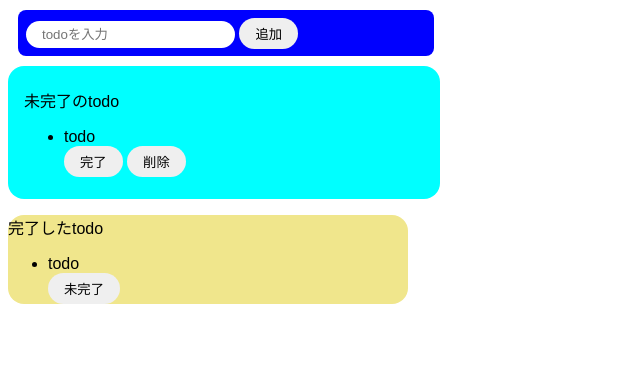
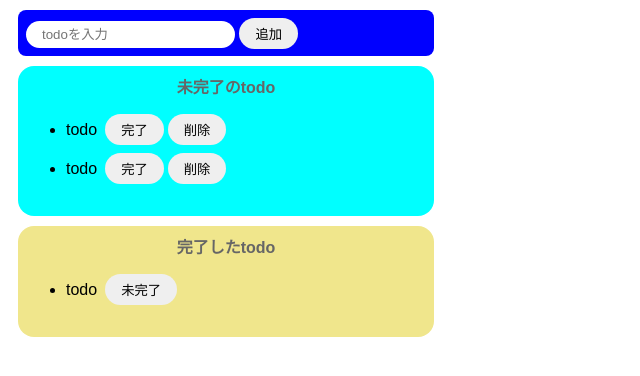
Before and after one commit to noriakikano/test, a website built with Parcel: page index.html in a window 1280 px wide. Shown: the whole page, without its empty margins (0-640 px from the left). Built offline with nearby package versions, Linux system fonts and the light colour scheme.

Commit message:
7月17日の終わり

```diff
--- a/index.html
+++ b/index.html
@@ -13,14 +13,21 @@
     <div class="undo">
       <p class="title1">未完了のtodo</p>
       <ul>
-        <li>todo</li>
-        <button>完了</button>
-        <button>削除</button>
+        <div class="listlow">
+          <li>todo</li>
+          <button>完了</button>
+          <button>削除</button>
+        </div>
+        <div class="listlow">
+          <li>todo</li>
+          <button>完了</button>
+          <button>削除</button>
+        </div>
       </ul>
     </div>
     <div class="done">
       <p class="title1">完了したtodo</p>
-      <ul>
+      <ul class="listlow">
         <li>todo</li>
         <button>未完了</button>
       </ul>
--- a/src/styles.css
+++ b/src/styles.css
@@ -14,6 +14,7 @@ button {
   outline: none;
   padding: 6px 16px;
   border-radius: 16px;
+  margin-right: 4px;
 }
 
 button:hover {
@@ -35,11 +36,29 @@ button:hover {
   background-color: cyan;
   width: 400px;
   border-radius: 16px;
-  padding: 6px 16px;
+  padding: 8px;
+  margin: 10px;
 }
 
 .done {
   background-color: khaki;
   width: 400px;
   border-radius: 16px;
+  padding: 8px;
+  margin: 10px;
 }
+
+.title1 {
+  text-align: center;
+  margin-top: 0;
+  font-weight: bold;
+  color: #666;
+}
+.listlow {
+  display: flex;
+  align-items: center;
+  padding-bottom: 8px;
+}
+li {
+  margin-right: 8px;
+}
```
